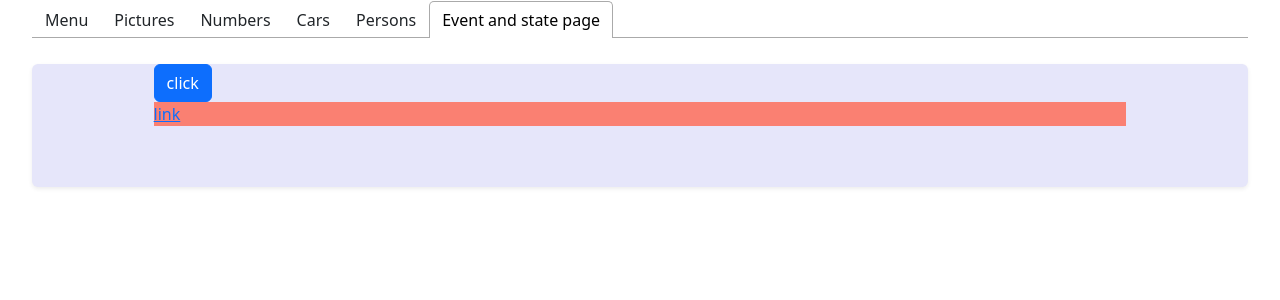
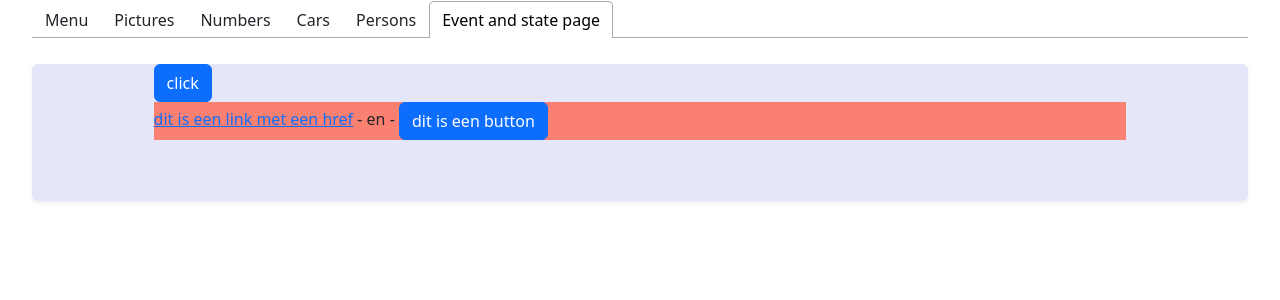
Before and after one commit to DriesDubois/dynamic_oefeningen, a React (Create React App) app: page / in a window 1280 px wide. Both pictures are taken after a click on the tab "Event and state page". Shown: the top 300 px of the page. Built offline with nearby package versions, Linux system fonts and the light colour scheme.

Commit message:
stop propagation on button and link in eventstate page

```diff
--- a/src/components/EventDemo.js
+++ b/src/components/EventDemo.js
@@ -18,10 +18,12 @@ export function EventDemo(props) {
             <div  className="">
                 <Button variant="primary" onClick={(e)=> alert(`${text} (${e.clientX}, ${e.clientY}`)}>click</Button>
             </div>
-            <div style={{background:"salmon"}} onClick={(e)=> {e.preventDefault(); alert('link is clicked')}} >
-                <a href={"www.google.com"}>
-                    link
+            <div style={{background:"salmon"}} onClick={(e)=> alert('div is clicked')} >
+                <a href={"www.google.com"} onClick={(e)=> {e.preventDefault(); e.stopPropagation(); alert('link is clicked')}}>
+                    dit is een link met een href
                 </a>
+                <span> - en - </span>
+                <Button variant="primary" onClick={(e)=>{e.stopPropagation(); alert('button is clicked')}}>dit is een button</Button>
             </div>
         </div>
     )
```
